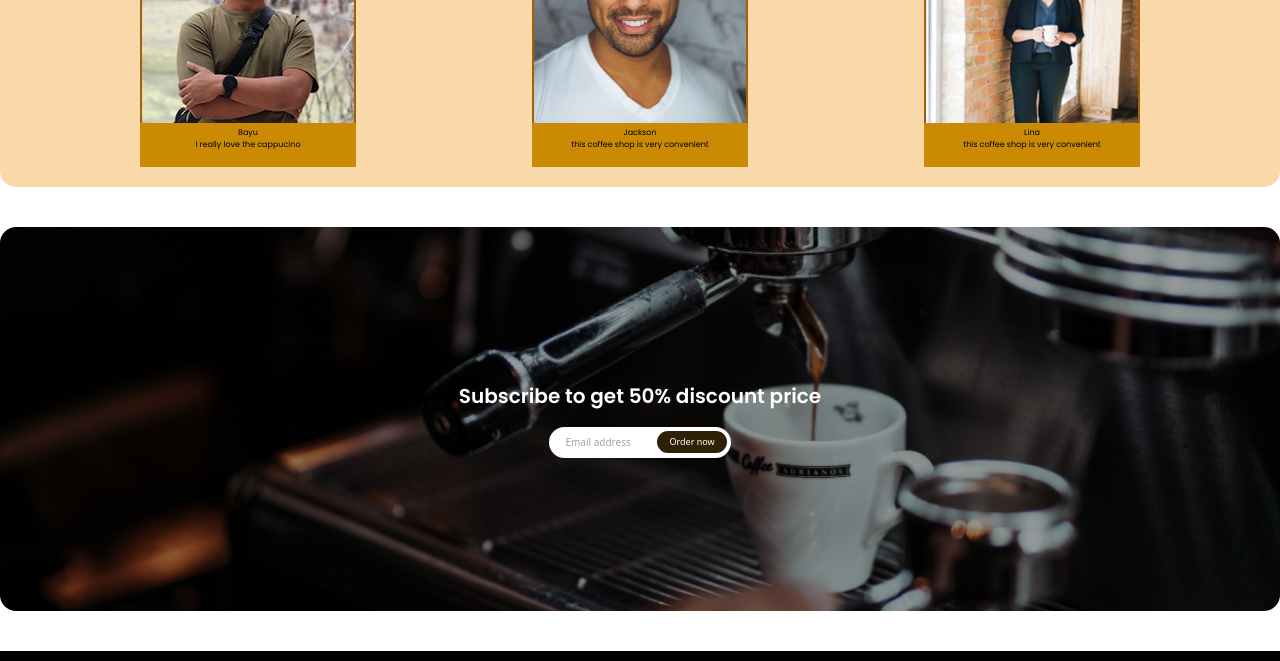
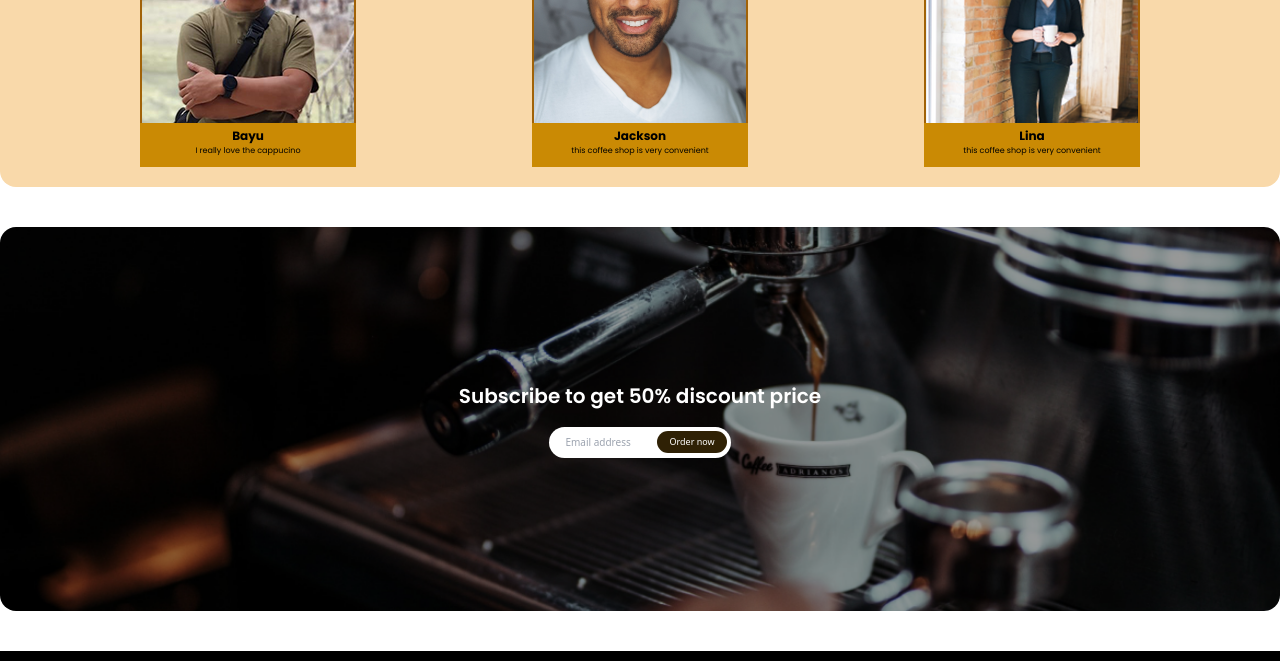
Before and after one commit to ubaybk/cafeStreet, a website: page index.html in a window 1280 px wide. Shown: the part 3300-3961 px from the top of the page. Drawn offline with Linux system fonts and the light colour scheme.

Commit message:
Update index.html

```diff
--- a/index.html
+++ b/index.html
@@ -355,7 +355,7 @@
                             <img class="border-2 border-yellow-700 rounded-2xl" src="/asset/img/whatThe/2.png" alt="">
 
                             <div class="absolute w-full h-11 py-1 bottom-0 text-[8px] text-center bg-yellow-600 px-1">
-                                <h1>Bayu</h1>
+                                <h1 class="font-bold text-[12px]">Bayu</h1>
                                 <h1>I really love the cappucino</h1>
                             </div>
                         </div>
@@ -364,7 +364,7 @@
                             <img class="border-2 border-yellow-700 rounded-2xl" src="/asset/img/whatThe/1.png" alt="">
 
                             <div class="absolute w-full h-11 py-1 bottom-0 text-[8px] text-center bg-yellow-600 px-1">
-                                <h1>Jackson</h1>
+                                <h1 class="font-bold text-[12px]">Jackson</h1>
                                 <h1>this coffee shop is very convenient</h1>
                             </div>
                         </div>
@@ -373,7 +373,7 @@
                             <img class="border-2 border-yellow-700 rounded-2xl" src="/asset/img/whatThe/3.png" alt="">
 
                             <div class="absolute w-full h-11 py-1 bottom-0 text-[8px] text-center bg-yellow-600 px-1">
-                                <h1>Lina</h1>
+                                <h1 class="font-bold text-[12px]">Lina</h1>
                                 <h1>this coffee shop is very convenient</h1>
                             </div>
                         </div>
```
